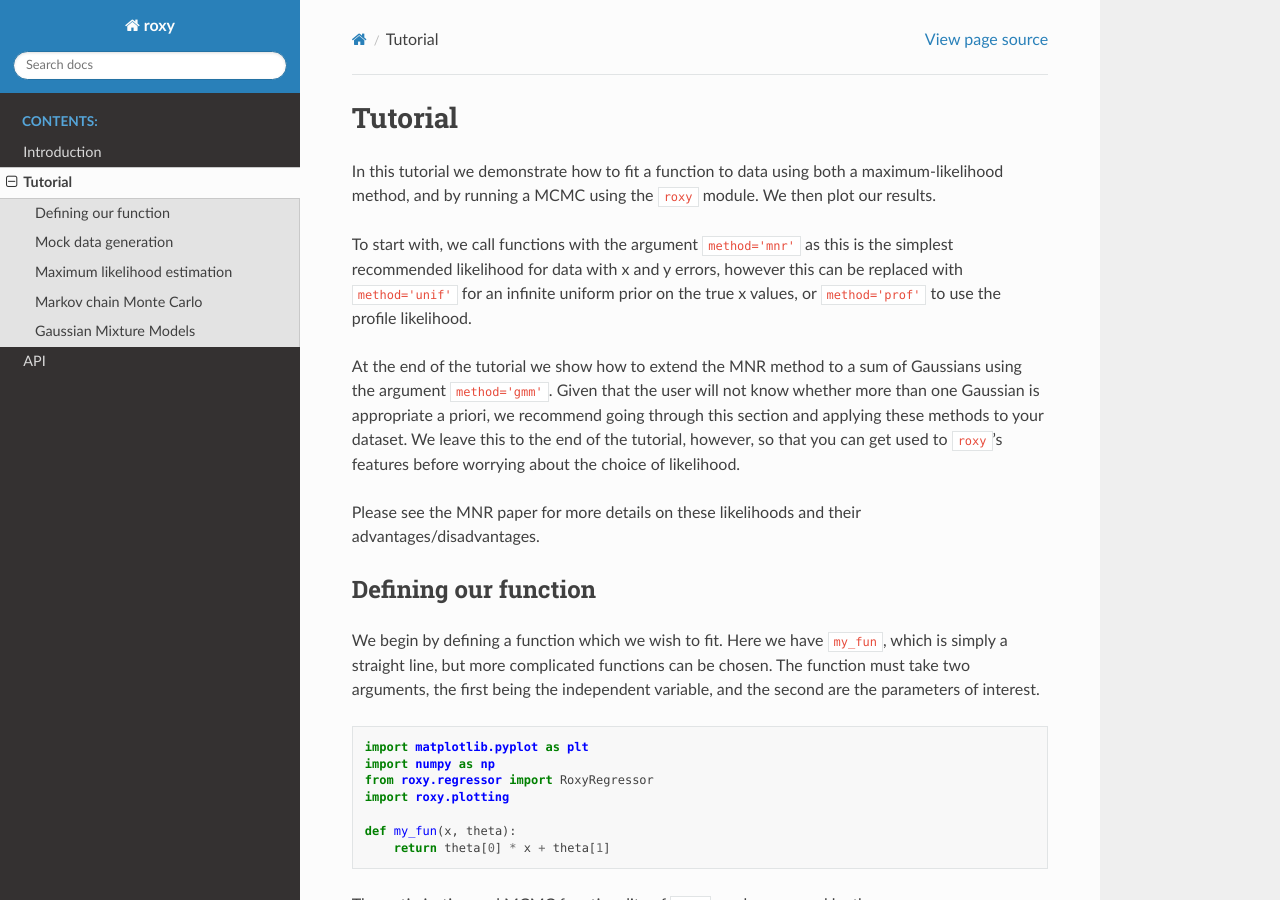
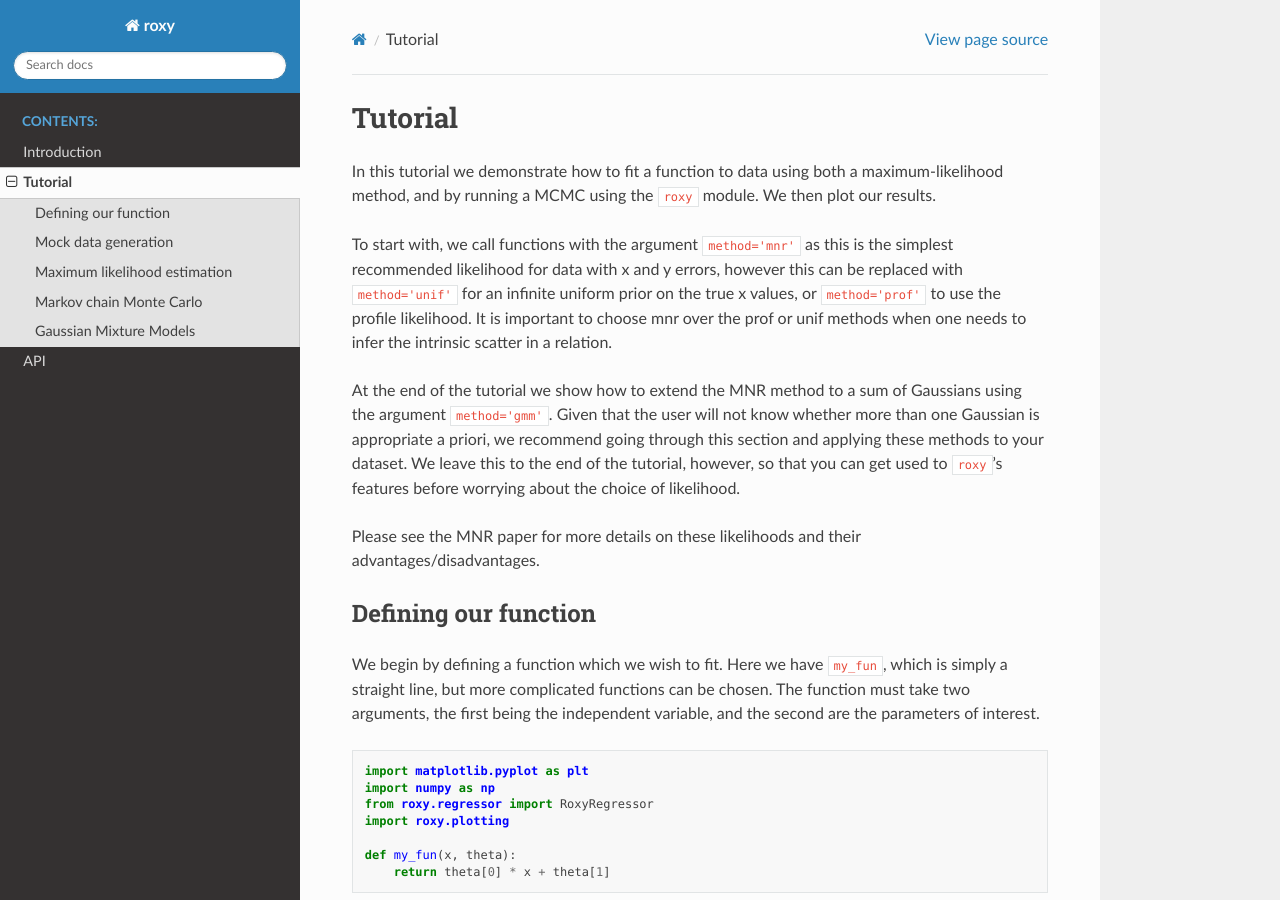
Before and after one commit to DeaglanBartlett/roxy, a Sphinx documentation site: the page built from docs/source/tutorial.rst, in a window 1280 px wide and 900 px high. Built offline with Sphinx 7.4.7 and the Read the Docs theme 2.0.0, drawn with Linux system fonts in a browser that asks for light colours.

Commit message:
Add sigmaint discussion to tutorial

```diff
--- a/docs/source/tutorial.rst
+++ b/docs/source/tutorial.rst
@@ -9,6 +9,7 @@ MCMC using the ``roxy`` module. We then plot our results.
 To start with, we call functions with the argument ``method='mnr'``
 as this is the simplest recommended likelihood for data with x and y errors, however this can be replaced with ``method='unif'``
 for an infinite uniform prior on the true x values, or ``method='prof'`` to use the profile likelihood.
+It is important to choose mnr over the prof or unif methods when one needs to infer the intrinsic scatter in a relation.
 
 At the end of the tutorial we show how to extend the MNR method to a sum of Gaussians using the argument
 ``method='gmm'``.
```
Also changed, not shown: 1 other file.
